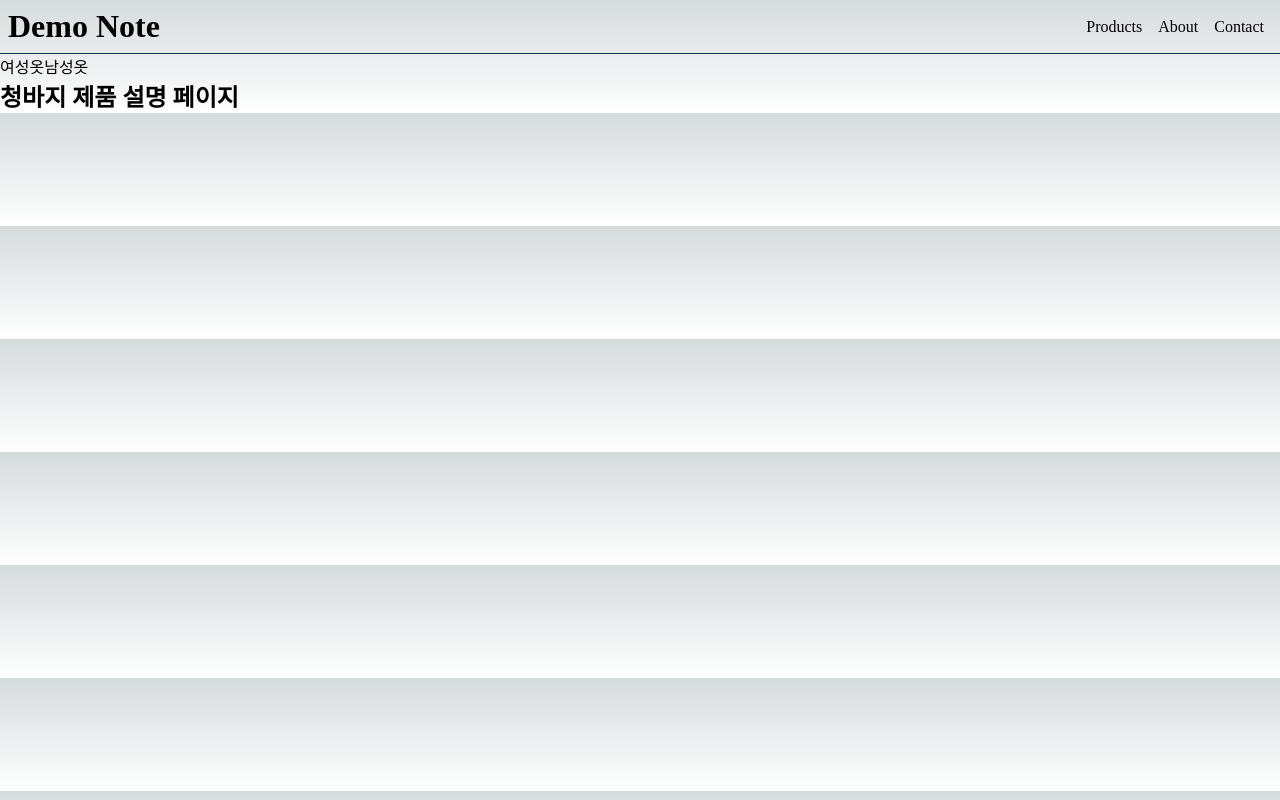
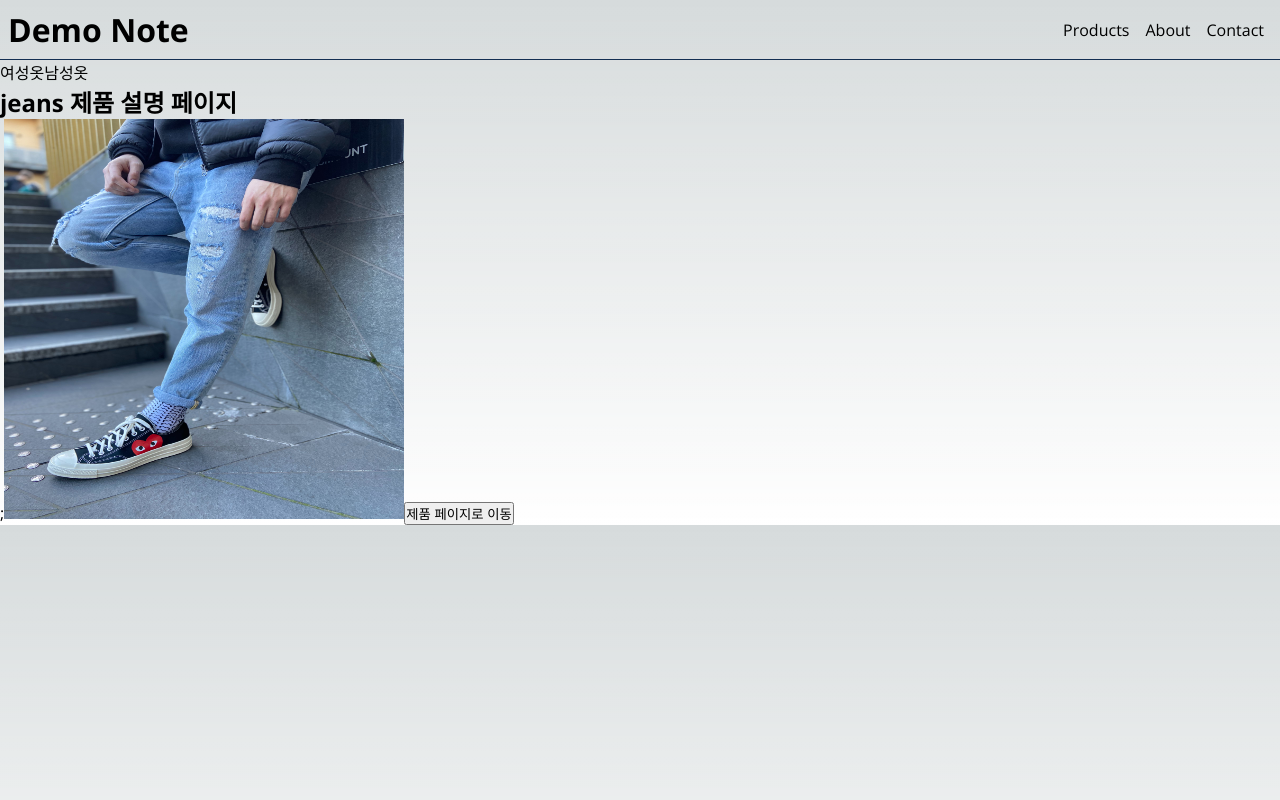
Before and after one commit to Miintoo/study-next-js, a Next.js app: page /products/1234 in a window 1280 px wide. Built offline with nearby package versions, Linux system fonts and the light colour scheme.

Commit message:
2023-04-02 부분

```diff
--- a/data/products.json
+++ b/data/products.json
@@ -1,17 +1,20 @@
 [
   {
     "id": "1234",
-    "name": "청바지",
-    "price": 5000
+    "name": "jeans",
+    "price": 5000,
+    "image": "jeans.jpg"
   },
   {
     "id": "1235",
-    "name": "티셔츠",
-    "price": 5000
+    "name": "tshirt",
+    "price": 5000,
+    "image": "tshirt.jpg"
   },
   {
     "id": "1236",
-    "name": "부츠",
-    "price": 5000
+    "name": "shoes",
+    "price": 5000,
+    "image": "shoes.jpg"
   }
 ]
--- a/next.config.js
+++ b/next.config.js
@@ -10,6 +10,28 @@ const nextConfig = {
         hostname: 'images.unsplash.com'
       }
     ]
+  },
+  async redirects() {
+    return [
+      {
+        source: '/products/deleted_forever',
+        destination: '/products',
+        permanent: true
+      },
+      {
+        source: '/products/deleted_temp',
+        destination: '/products',
+        permanent: false
+      }
+    ];
+  },
+  async rewrites() {
+    return [
+      {
+        source: '/ellie',
+        destination: '/about/me/ellie'
+      }
+    ];
   }
 };
 
--- a/package.json
+++ b/package.json
@@ -15,7 +15,7 @@
     "@types/react-dom": "18.0.11",
     "eslint": "8.36.0",
     "eslint-config-next": "13.2.4",
-    "next": "^13.1.7-canary.11",
+    "next": "^13.2.4",
     "react": "18.2.0",
     "react-dom": "18.2.0",
     "typescript": "4.9.5"
--- a/src/app/layout.tsx
+++ b/src/app/layout.tsx
@@ -2,6 +2,14 @@ import { Metadata } from 'next';
 import Link from 'next/link';
 import './globals.css';
 import styles from './layout.module.css';
+import { Open_Sans } from '@next/font/google';
+import { Nanum_Gothic } from '@next/font/google';
+
+const sans = Open_Sans({ subsets: ['latin'] });
+const gothic = Nanum_Gothic({
+  weight: '700',
+  subsets: ['latin']
+});
 
 export const metadata: Metadata = {
   title: '멋진 제품 사이트',
@@ -13,7 +21,7 @@ export const metadata: Metadata = {
 
 export default function RootLayout({ children }: { children: React.ReactNode }) {
   return (
-    <html lang="en">
+    <html lang="en" className={sans.className}>
       <head />
       <body>
         <header className={styles.header}>
--- a/src/app/products/[slug]/page.tsx
+++ b/src/app/products/[slug]/page.tsx
@@ -1,5 +1,7 @@
+import GoProductsButton from '@/components/GoProductsButton';
 import { getProduct, getProducts } from '@/service/products';
-import { notFound } from 'next/navigation';
+import Image from 'next/image';
+import { notFound, redirect } from 'next/navigation';
 
 type Props = {
   params: {
@@ -19,10 +21,17 @@ export default async function ProductPage({ params: { slug } }: Props) {
   const product = await getProduct(slug);
 
   if (!product) {
-    notFound();
+    redirect('/products');
+    // notFound();
   }
   // 서버 파일에 있는 데이터중 해당 제품의 정보를 찾아서 그걸 보여줌
-  return <h2>{product.name} 제품 설명 페이지</h2>;
+  return (
+    <>
+      <h2>{product.name} 제품 설명 페이지</h2>;
+      <Image src={`/images/${product.image}`} alt={product.name} width={400} height={400} />
+      <GoProductsButton />
+    </>
+  );
 }
 
 export async function generateStaticParams() {
--- /dev/null
+++ b/src/components/GoProductsButton.tsx
@@ -0,0 +1,16 @@
+'use client';
+
+import { useRouter } from 'next/router';
+
+export default function GoProductsButton() {
+  const router = useRouter();
+  return (
+    <button
+      onClick={() => {
+        router.push('/products');
+      }}
+    >
+      제품 페이지로 이동
+    </button>
+  );
+}
--- a/src/service/products.ts
+++ b/src/service/products.ts
@@ -5,6 +5,7 @@ export type Product = {
   id: string;
   name: string;
   price: number;
+  image: string;
 };
 
 export async function getProducts(): Promise<Product[]> {
```
Also changed, not shown: src/middleware.ts (added, +14 -0 lines), 1 other file (tests, documents, lock files or other folders).
